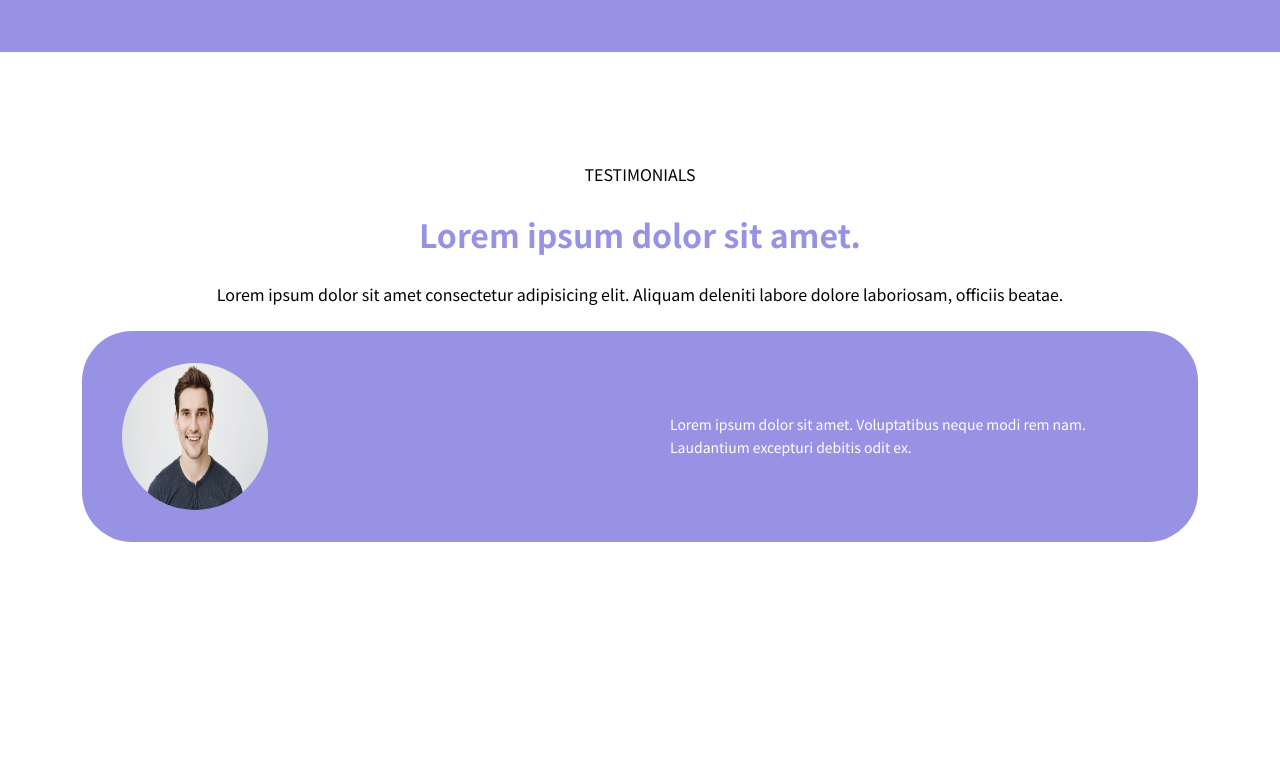
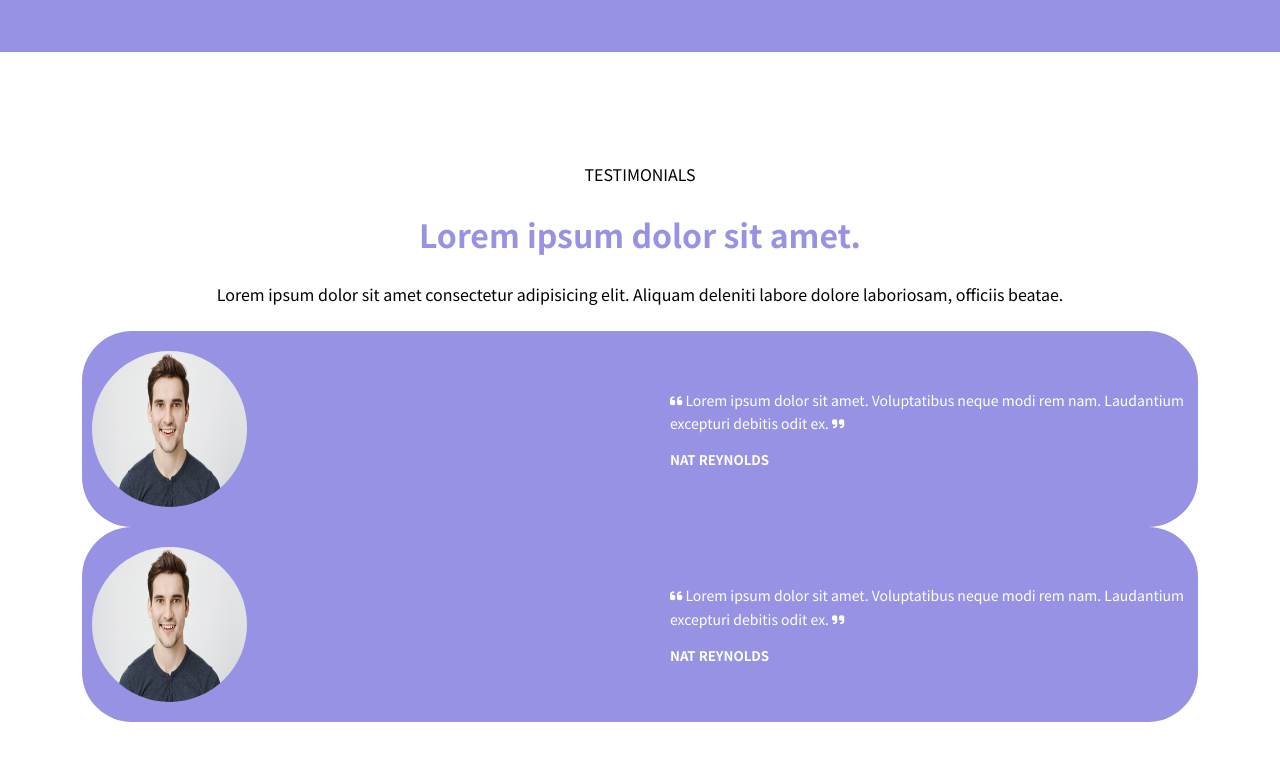
Before and after one commit to longo2002/htmlcss-responsive-layout, a plain HTML site: page index.html in a window 1280 px wide. Shown: the part 1822-2583 px from the top of the page. Before the commit the page ends 2419 px from the top, so only its background shows below. Drawn offline with Linux system fonts and the light colour scheme.

Commit message:
Tentativo card 2 (fallito)

```diff
--- a/css/style.css
+++ b/css/style.css
@@ -203,7 +203,6 @@ a {
 }
 
 .col{
-
     padding: 24px 36px;
 }
 
@@ -373,16 +372,15 @@ a {
     border-radius: 50px;
     display: flex;
     flex-direction: column;
-    gap: 15px;
-    padding:32px 40px;
-    align-items: center;
-    text-align: center;
+    padding: 20px 10px;
+
 }
 
 .card-partner p{
     font-size: 14px;
     line-height: 1.7em;
     text-align: left;
+    margin-bottom: 1em;
 }
 
 .card-partner img{
@@ -391,15 +389,8 @@ a {
     border-radius: 50%;
 }
 
-.section-partner .col-card{
-    align-self: flex-end;
-}
-
-.section-partner .col__img{
-    margin-bottom: 100px;
-}
-
 .col-partner{
     display: flex;
-    align-items: center
+    text-align: left;
+    align-items: center;
 }
--- a/index.html
+++ b/index.html
@@ -234,29 +234,55 @@
                 <p class="partner-subtitle">
                     Lorem ipsum dolor sit amet consectetur adipisicing elit. Aliquam deleniti labore dolore laboriosam, officiis beatae.
                 </p>
-                <div class="col_full">
-                    <article class="card card-partner ">
+                <div class="col_full gutter">
+                    <article class="card card-partner">
 
                         <div class="row">
 
-                            <div class="col col1 col-partner">
+                            <div class="col col-partner">
                                 <img src="./img/testimonial1.jpg" alt="Testimonial1">
                             </div>
-                            <div class="col col1 col-partner">
-                                <p>
-                                    Lorem ipsum dolor sit amet.
-                                    Voluptatibus neque modi rem nam.
-                                    Laudantium excepturi debitis odit ex.
-                                </p>
-
-
+                            <div class="col col-partner">
+                               <article>
+                                    <p>
+                                        <i class="fa-solid fa-quote-left"></i>
+                                        Lorem ipsum dolor sit amet.
+                                        Voluptatibus neque modi rem nam.
+                                        Laudantium excepturi debitis odit ex.
+                                        <i class="fa-solid fa-quote-right"></i>
+                                    </p>
+                                    <h5>NAT REYNOLDS</h5>
+                                </article>
                             </div>
 
                         </div>
                     </article>
+                </div>
+                <div class="col_full gutter">
+                    <article class="card card-partner">
 
+                        <div class="row">
 
+                            <div class="col col-partner">
+                                <img src="./img/testimonial1.jpg" alt="Testimonial1">
+                            </div>
+                            <div class="col col-partner">
+                               <article>
+                                    <p>
+                                        <i class="fa-solid fa-quote-left"></i>
+                                        Lorem ipsum dolor sit amet.
+                                        Voluptatibus neque modi rem nam.
+                                        Laudantium excepturi debitis odit ex.
+                                        <i class="fa-solid fa-quote-right"></i>
+                                    </p>
+                                    <h5>NAT REYNOLDS</h5>
+                                </article>
+                            </div>
+
+                        </div>
+                    </article>
                 </div>
+
             </div>
         </section>
         <!-- fine sezione partner -->
```
